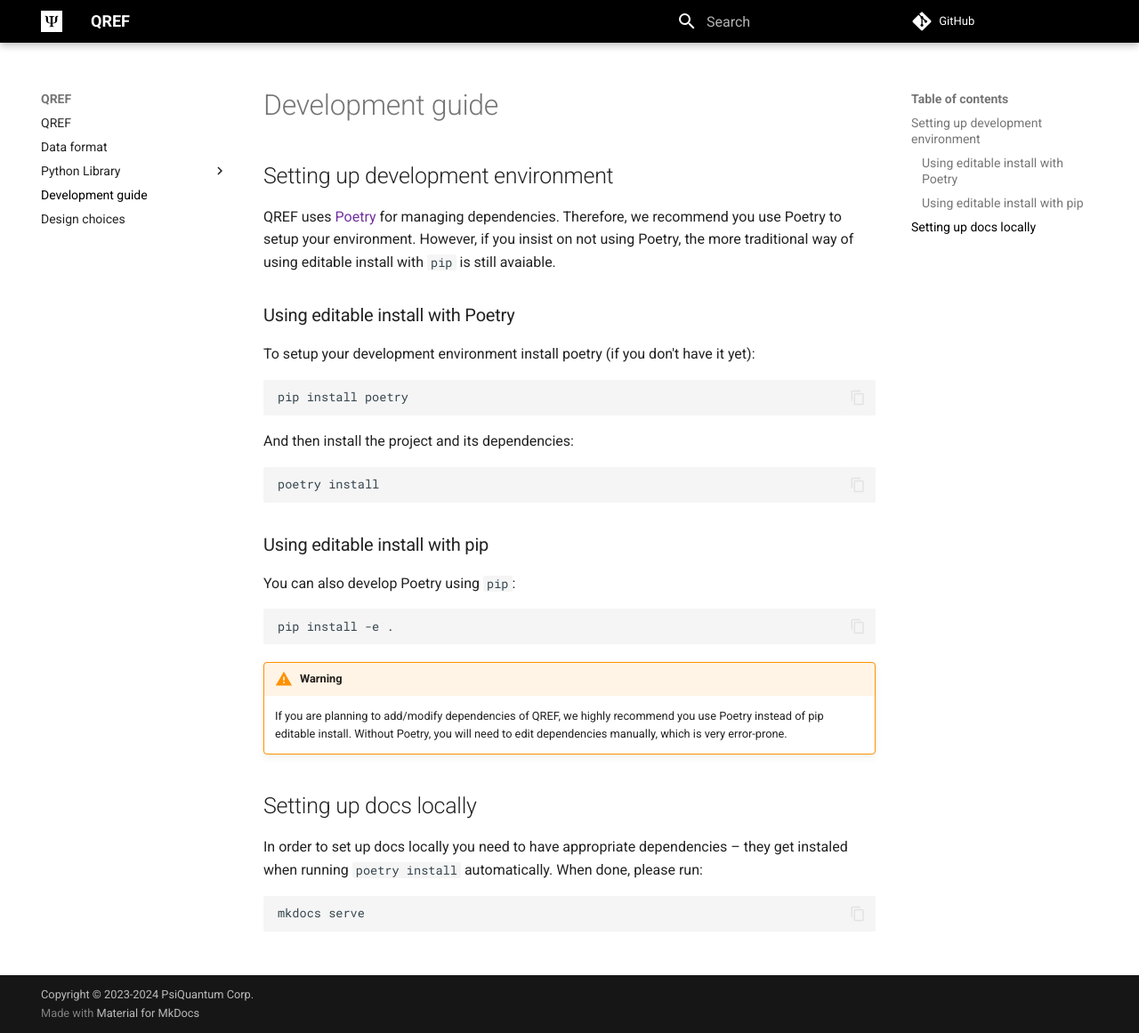
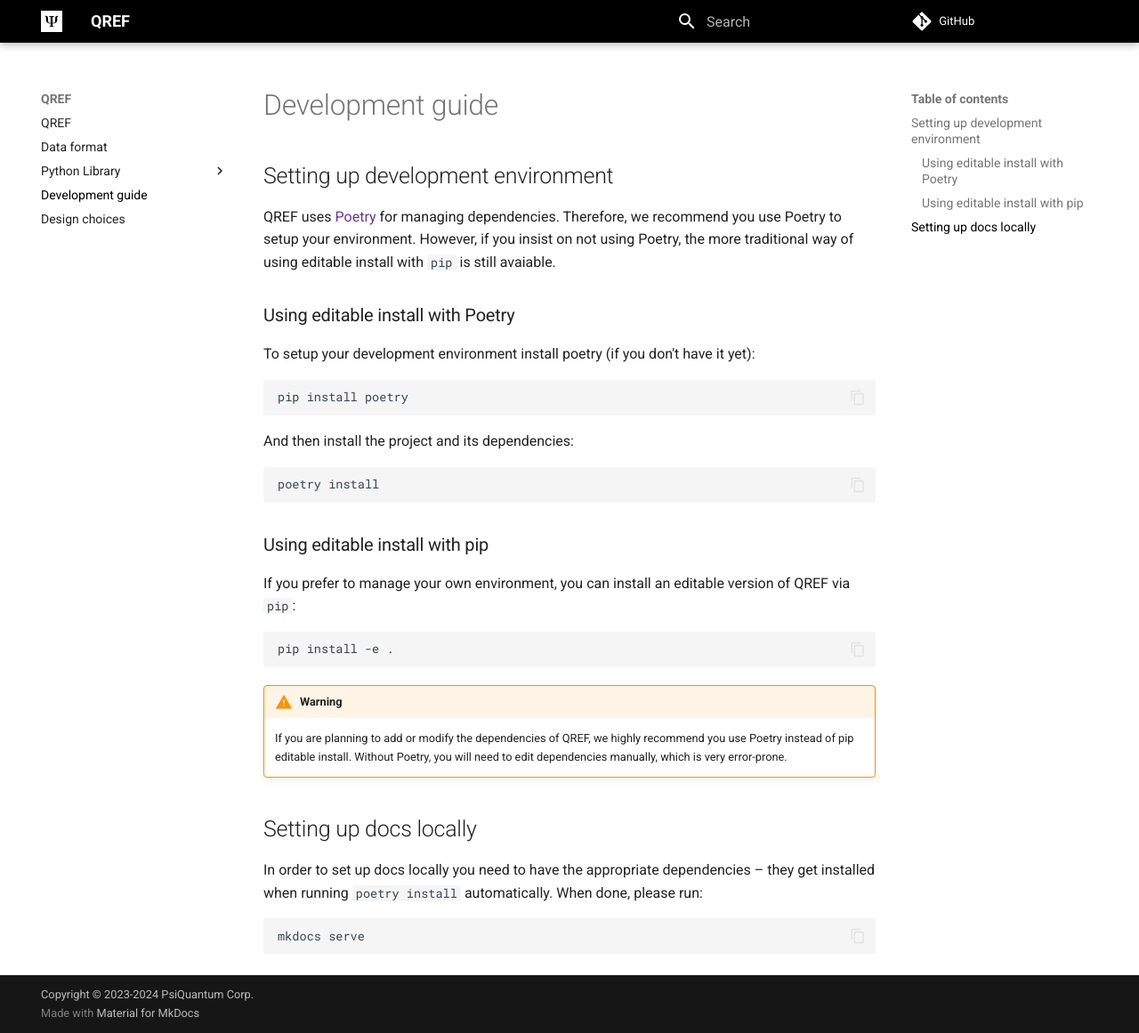
Before and after one commit to PsiQ/qref, an MkDocs documentation site: the page built from docs/development.md, in a window 1280 px wide and 1161 px high. Shown: the whole window at 89% size. Built offline with MkDocs 1.6.1 and Material for MkDocs 9.7.7, drawn with Linux system fonts in a browser that asks for light colours; comment, search, counter and statistics services are not loaded; the version menu is left out.

Commit message:
Minor changes to dev guide

````diff
--- a/docs/development.md
+++ b/docs/development.md
@@ -23,7 +23,7 @@
 
 ### Using editable install with pip
 
-You can also develop Poetry using `pip`:
+If you prefer to manage your own environment, you can install an editable version of QREF via `pip`:
 
 ```bash
 pip install -e .
@@ -31,14 +31,14 @@
 
 !!! Warning
 
-    If you are planning to add/modify dependencies of QREF, we
+    If you are planning to add or modify the dependencies of QREF, we
     highly recommend you use Poetry instead of pip editable install.
     Without Poetry, you will need to edit dependencies manually,
     which is very error-prone.
 
 ## Setting up docs locally
 
-In order to set up docs locally you need to have appropriate dependencies – they get instaled when running `poetry install` automatically. When done, please run:
+In order to set up docs locally you need to have the appropriate dependencies – they get installed when running `poetry install` automatically. When done, please run:
 
 ```bash
 mkdocs serve
````
